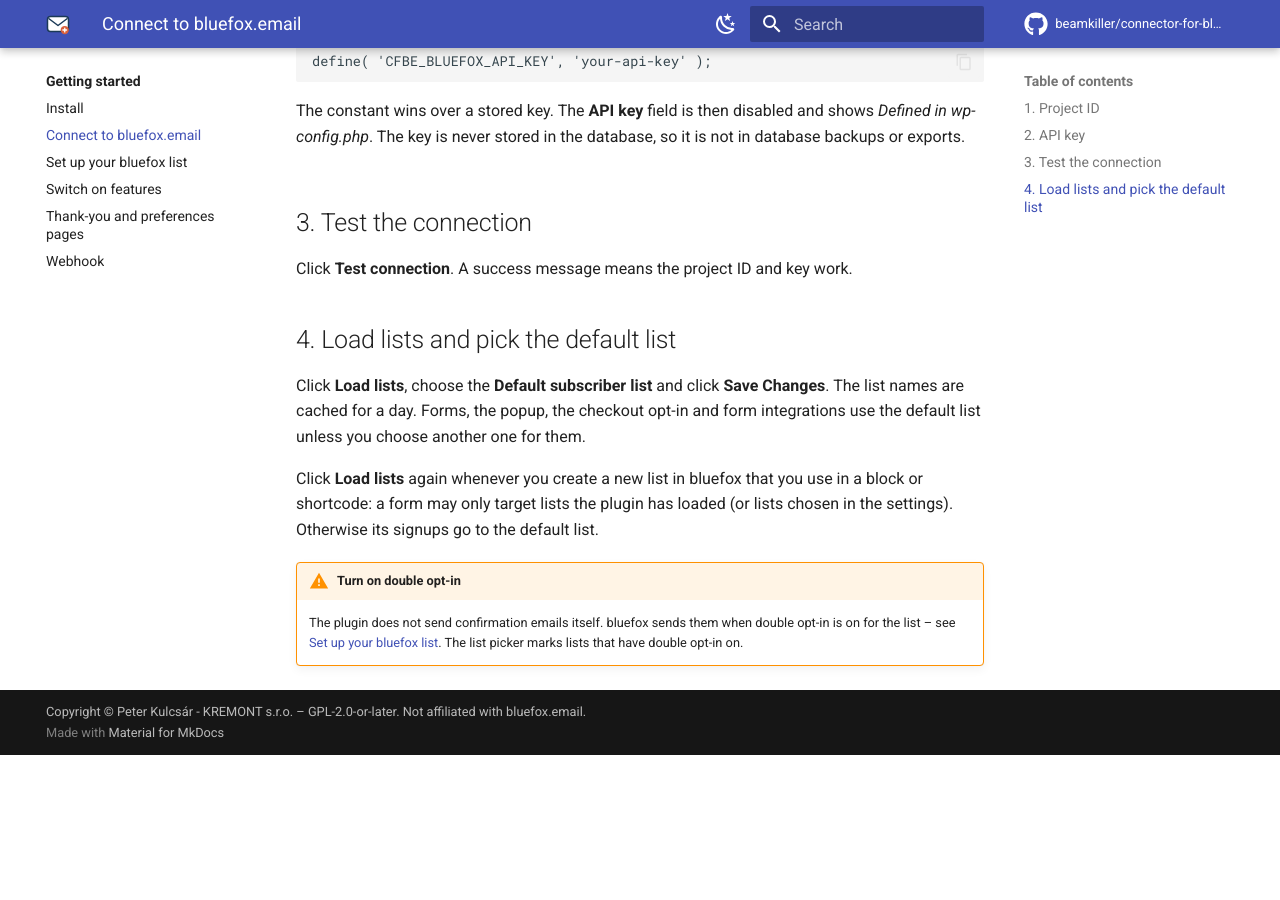
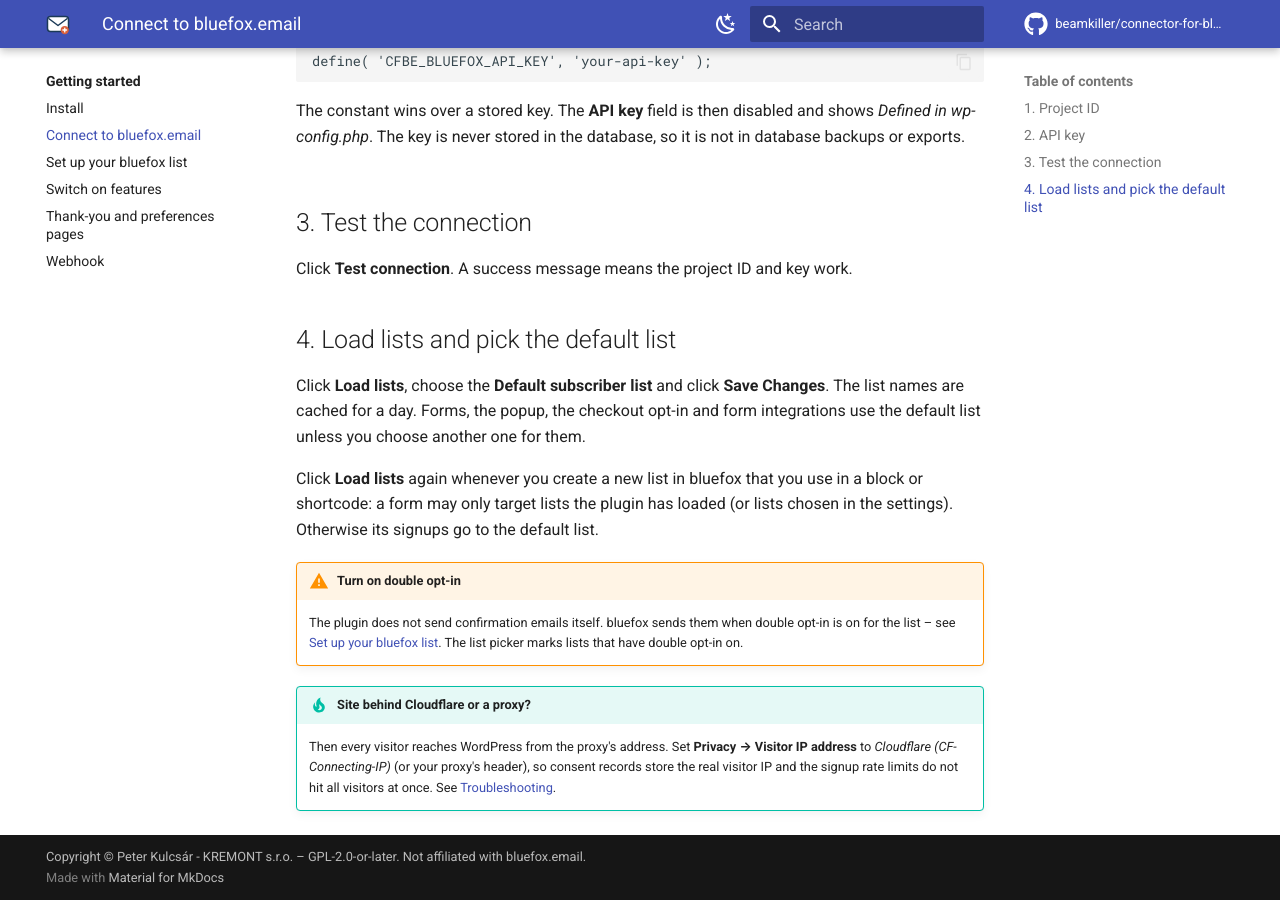
Before and after one commit to beamkiller/connector-for-bluefox-email, an MkDocs documentation site: the page built from docs/getting-started/connect.md, in a window 1280 px wide and 900 px high, scrolled down 1216 px. Built offline with MkDocs 1.6.1 and Material for MkDocs 9.7.7, drawn with Linux system fonts in a browser that asks for light colours; comment, search, counter and statistics services are not loaded; before the commit the page ends 1971 px from its top, so only the background shows below that.

Commit message:
Docs: Cloudflare / proxy IP tip on the Connect page
Co-Authored-By: Claude Opus 5.5 <noreply@anthropic.com>

```diff
--- a/docs/getting-started/connect.md
+++ b/docs/getting-started/connect.md
@@ -36,3 +36,6 @@ Click **Load lists** again whenever you create a new list in bluefox that you us
 
 !!! warning "Turn on double opt-in"
     The plugin does not send confirmation emails itself. bluefox sends them when double opt-in is on for the list – see [Set up your bluefox list](bluefox-list.md). The list picker marks lists that have double opt-in on.
+
+!!! tip "Site behind Cloudflare or a proxy?"
+    Then every visitor reaches WordPress from the proxy's address. Set **Privacy → Visitor IP address** to *Cloudflare (CF-Connecting-IP)* (or your proxy's header), so consent records store the real visitor IP and the signup rate limits do not hit all visitors at once. See [Troubleshooting](../help/troubleshooting.md).
```
